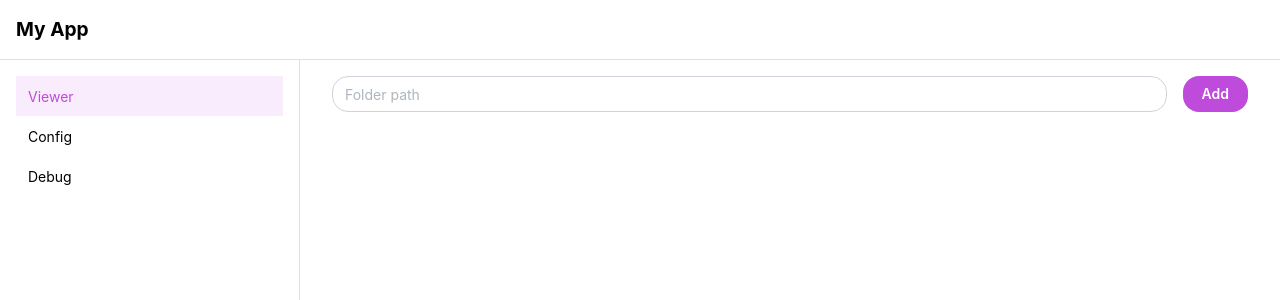
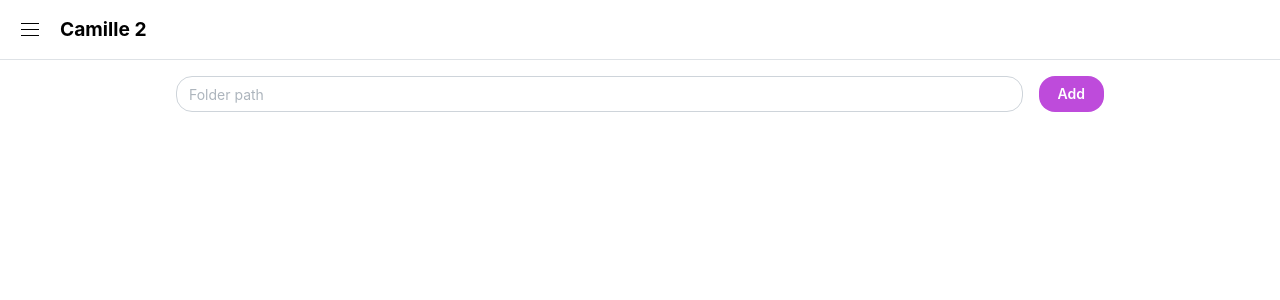
Before and after one commit to Angael/tauri-2-test, a React (Vite) app: page / in a window 1280 px wide. Shown: the top 300 px of the page. Built offline with nearby package versions, Linux system fonts and the light colour scheme.

Commit message:
Layout as nester route parent, StackContainer

```diff
--- a/src/components/Layout.tsx
+++ b/src/components/Layout.tsx
@@ -11,11 +11,10 @@ import { NavLink, useLocation } from "react-router";
 
 type Props = {
   children?: React.ReactNode;
-  containerProps?: React.ComponentProps<typeof Container>;
 };
 
-const Layout = ({ children, containerProps }: Props) => {
-  const [opened, { toggle }] = useDisclosure();
+const Layout = ({ children }: Props) => {
+  const [opened, { toggle }] = useDisclosure(false);
   const location = useLocation();
 
   const isStillViewer = location.pathname.startsWith("/viewer-dir");
@@ -23,13 +22,19 @@ const Layout = ({ children, containerProps }: Props) => {
   return (
     <AppShell
       header={{ height: 60 }}
-      navbar={{ width: 300, breakpoint: "sm", collapsed: { mobile: !opened } }}
+      navbar={{
+        width: 300,
+        breakpoint: "sm",
+        collapsed: { mobile: !opened, desktop: !opened }
+      }}
       padding="md"
     >
       <AppShell.Header>
         <Group h="100%" px="md">
-          <Burger opened={opened} onClick={toggle} hiddenFrom="sm" size="sm" />
-          <div style={{ fontWeight: "bold", fontSize: "1.2rem" }}>My App</div>
+          <Burger opened={opened} onClick={toggle} size="sm" />
+          <div style={{ fontWeight: "bold", fontSize: "1.2rem" }}>
+            Camille 2
+          </div>
         </Group>
       </AppShell.Header>
       <AppShell.Navbar p="md">
@@ -48,11 +53,7 @@ const Layout = ({ children, containerProps }: Props) => {
           label="Debug"
         />
       </AppShell.Navbar>
-      <AppShell.Main>
-        <Container {...containerProps}>
-          <Stack>{children}</Stack>
-        </Container>
-      </AppShell.Main>
+      <AppShell.Main>{children}</AppShell.Main>
     </AppShell>
   );
 };
--- /dev/null
+++ b/src/components/StackContainer.tsx
@@ -0,0 +1,16 @@
+import { Container, Stack } from "@mantine/core";
+import { ComponentProps } from "react";
+
+type Props = ComponentProps<typeof Container> & {
+  children?: React.ReactNode;
+};
+
+const StackContainer = ({ children, size }: Props) => {
+  return (
+    <Container size={size || "md"}>
+      <Stack>{children}</Stack>
+    </Container>
+  );
+};
+
+export default StackContainer;
--- a/src/routes/config/Config.tsx
+++ b/src/routes/config/Config.tsx
@@ -1,8 +1,8 @@
-import { Button, TextInput } from "@mantine/core";
+import { Button, Container, TextInput } from "@mantine/core";
 import { useMutation, useQuery } from "@tanstack/react-query";
 import { invoke } from "@tauri-apps/api/core";
 import { useEffect, useState } from "react";
-import Layout from "../../components/Layout";
+import StackContainer from "../../components/StackContainer";
 
 interface ConfigData {
   ffmpeg_path: string;
@@ -59,7 +59,7 @@ const Config = () => {
     ffprobePath !== configQuery.data?.ffprobe_path;
 
   return (
-    <Layout>
+    <StackContainer>
       <TextInput
         label="Path to ffmpeg"
         placeholder="I:\FFmpeg\bin\ffmpeg.exe"
@@ -79,7 +79,7 @@ const Config = () => {
       >
         Save Config
       </Button>
-    </Layout>
+    </StackContainer>
   );
 };
 
--- a/src/routes/debug/Debug.tsx
+++ b/src/routes/debug/Debug.tsx
@@ -1,8 +1,8 @@
+import { Code, Stack, Title } from "@mantine/core";
 import { path } from "@tauri-apps/api";
-import Layout from "../../components/Layout";
 import { use } from "react";
-import { Code, Stack, Title } from "@mantine/core";
 import { useDirs } from "../saved-folders/useDirs";
+import StackContainer from "../../components/StackContainer";
 
 const cacheDirPromise = path.appCacheDir();
 const dataDirPromise = path.appDataDir();
@@ -13,7 +13,7 @@ const Debug = () => {
   const dataDir = use(dataDirPromise);
 
   return (
-    <Layout>
+    <StackContainer>
       <Stack>
         <Title order={1}>Debug</Title>
         <p>Cache directory:</p>
@@ -25,7 +25,7 @@ const Debug = () => {
         <Title order={2}>State</Title>
         <Code block>{JSON.stringify(dirsQuery.data, null, 2)}</Code>
       </Stack>
-    </Layout>
+    </StackContainer>
   );
 };
 
--- a/src/routes/router.ts
+++ /dev/null
@@ -1,31 +0,0 @@
-import { createBrowserRouter } from "react-router";
-import Config from "./config/Config";
-import SavedDirs from "./saved-folders/SavedFolders";
-import ViewerDir from "./viewer-dir/ViewerDir";
-import Layout from "../components/Layout";
-import Debug from "./debug/Debug";
-
-export const router = createBrowserRouter([
-  {
-    path: "/",
-    Component: SavedDirs,
-    index: true
-  },
-  {
-    path: "/viewer-dir/:dirPath",
-    Component: ViewerDir
-  },
-  {
-    path: "/config",
-    Component: Config
-  },
-  {
-    path: "/debug",
-    Component: Debug
-  },
-  // catch all
-  {
-    path: "*",
-    Component: Layout
-  }
-]);
--- /dev/null
+++ b/src/routes/router.tsx
@@ -0,0 +1,41 @@
+import { createBrowserRouter } from "react-router";
+import Config from "./config/Config";
+import SavedDirs from "./saved-folders/SavedFolders";
+import ViewerDir from "./viewer-dir/ViewerDir";
+import Layout from "../components/Layout";
+import Debug from "./debug/Debug";
+import { Outlet } from "react-router";
+
+export const router = createBrowserRouter([
+  {
+    path: "/",
+    element: (
+      <Layout>
+        <Outlet />
+      </Layout>
+    ),
+    children: [
+      {
+        index: true,
+        element: <SavedDirs />
+      },
+      {
+        path: "viewer-dir/:dirPath",
+        element: <ViewerDir />
+      },
+      {
+        path: "config",
+        element: <Config />
+      },
+      {
+        path: "debug",
+        element: <Debug />
+      },
+      // catch all
+      {
+        path: "*",
+        element: <SavedDirs />
+      }
+    ]
+  }
+]);
--- a/src/routes/saved-folders/SavedFolders.tsx
+++ b/src/routes/saved-folders/SavedFolders.tsx
@@ -1,6 +1,6 @@
 import { useMutation } from "@tanstack/react-query";
 import { invoke } from "@tauri-apps/api/core";
-import Layout from "../../components/Layout";
+import StackContainer from "../../components/StackContainer";
 import AddSavedFolder from "./AddSavedFolder";
 import SavedFolder from "./SavedFolder";
 import { useDirs } from "./useDirs";
@@ -17,7 +17,7 @@ const SavedDirs = () => {
   });
 
   return (
-    <Layout>
+    <StackContainer>
       <AddSavedFolder
         onAddFolder={addFolderMut.mutate}
         isPending={addFolderMut.isPending}
@@ -25,7 +25,7 @@ const SavedDirs = () => {
       {dirsQuery.data?.dirs.map((dir) => (
         <SavedFolder key={dir.path} dir={dir} />
       ))}
-    </Layout>
+    </StackContainer>
   );
 };
 
--- a/src/routes/viewer-dir/ViewerDir.tsx
+++ b/src/routes/viewer-dir/ViewerDir.tsx
@@ -1,11 +1,11 @@
-import { LoadingOverlay, Stack, Title } from "@mantine/core";
+import { Container, LoadingOverlay, Stack, Title } from "@mantine/core";
 import { useQuery } from "@tanstack/react-query";
 import { invoke } from "@tauri-apps/api/core";
 import { useParams } from "react-router";
-import Layout from "../../components/Layout";
 import { DirWithFiles } from "../saved-folders/FilesInDirs.type";
 import File from "./file/File";
 import css from "./ViewerDir.module.css";
+import StackContainer from "../../components/StackContainer";
 
 const ViewerDir = () => {
   const params = useParams();
@@ -17,7 +17,7 @@ const ViewerDir = () => {
   });
 
   return (
-    <Layout containerProps={{ size: "100%" }}>
+    <StackContainer size="100%">
       <Title order={2}>{params.dirPath}</Title>
       <Stack pos="relative">
         <LoadingOverlay visible={dirQuery.isLoading} />
@@ -27,7 +27,7 @@ const ViewerDir = () => {
           ))}
         </div>
       </Stack>
-    </Layout>
+    </StackContainer>
   );
 };
 
```
